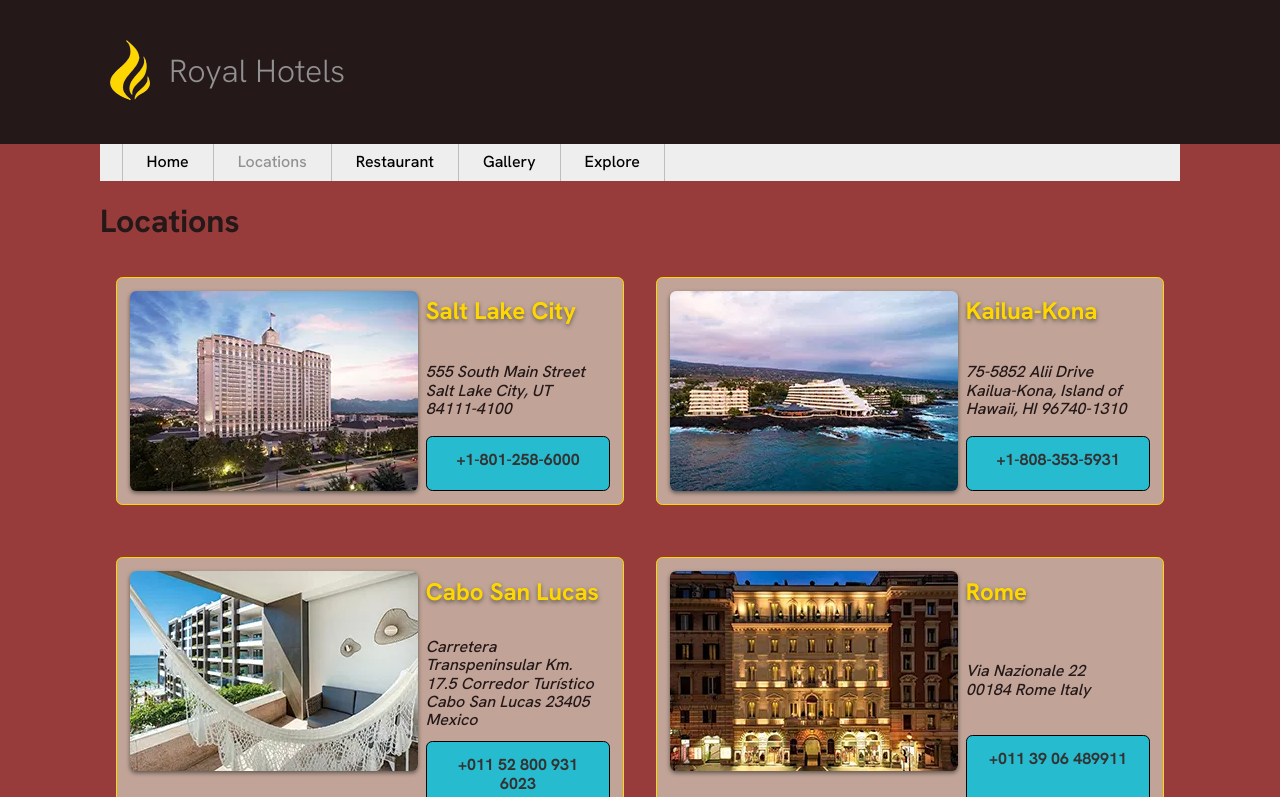
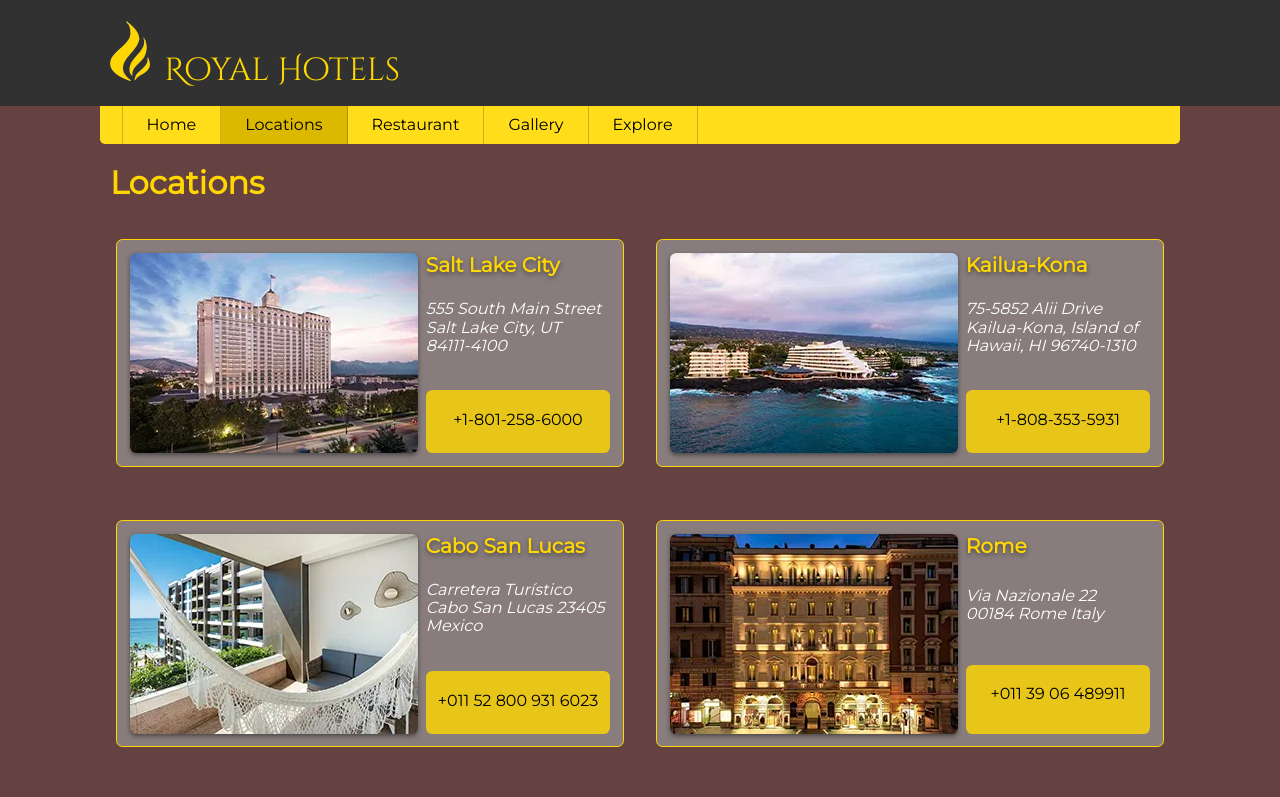
Before and after one commit to Mattamosa/hotel-chain, a plain HTML site: page index.html in a window 1280 px wide. Shown: the top 797 px of the page. Drawn offline with Linux system fonts and the light colour scheme.

Commit message:
Progress

```diff
--- a/data/hotels.js
+++ b/data/hotels.js
@@ -14,7 +14,7 @@ export const hotels = [
   {
     "name": "Cabo San Lucas",
     "photo": "3.webp",
-    "address": ["Carretera Transpeninsular Km. 17.5 Corredor Turístico","Cabo San Lucas 23405 Mexico"],
+    "address": ["Carretera Turístico","Cabo San Lucas 23405 Mexico"],
     "phone": "+011 52 800 931 6023"
   },
   {
@@ -38,7 +38,7 @@ export const hotels = [
   {
     "name": "Bangkok",
     "photo": "7.webp",
-    "address": ["372 Sri Ayutthaya Road","Thanon Phyathai Rajthevi, Bangkok 10400 Thailand"],
+    "address": ["372 Sri Ayutthaya","Thanon Phyathai Rajthevi, Bangkok 10400 Thailand"],
     "phone": "+66 (0) 2248 5511-15"
   },
   {
--- a/index.html
+++ b/index.html
@@ -10,8 +10,9 @@
   <meta name="viewport" content="width=device-width, initial-scale=1.0">
 
   <link rel="preconnect" href="https://fonts.googleapis.com">
-  <link rel="preconnect" href="https://fonts.gstatic.com" crossorigin>
-  <link href="https://fonts.googleapis.com/css2?family=Hanken+Grotesk:wght@300;500;700&display=swap" rel="stylesheet">
+<link rel="preconnect" href="https://fonts.gstatic.com" crossorigin>
+<link href="https://fonts.googleapis.com/css2?family=Cinzel+Decorative:wght@400;700&family=Montserrat&display=swap" rel="stylesheet">
+
   <link href="css/styles.min.css" rel="stylesheet">
 
   <!-- Fav icons stuff -->
--- a/scss/_large.scss
+++ b/scss/_large.scss
@@ -15,6 +15,8 @@ nav {
   position: static;
   transform: translateX(0);
   width: auto;
+  border-bottom-left-radius: 0.3rem;
+  border-bottom-right-radius: 0.3rem;
   div {
     display: none;
   }
@@ -38,8 +40,22 @@ nav {
   section {
     margin: 1rem;
     margin-bottom: 2.3rem;
+    h2 {
+      margin-bottom: 0;
+      font-size: 1.26rem;
+    }
+    img {
+      margin-right: 0.3rem;
+    }
     address {
-      padding-right: 0.4rem;
+      padding-right: 0.2rem;
+      margin-top: 0;
+      font-size: 1rem;
+    }
+    a {
+      padding-top: 1.3rem;
+      padding-right: 0;
+      padding-left: 0;
     }
   }
 }
--- a/scss/_medium.scss
+++ b/scss/_medium.scss
@@ -1,5 +1,5 @@
 header {
-  padding: 2rem $gutter;
+  padding: 1rem $gutter;
   h1 {
     font-size: 2rem;
   }
@@ -15,4 +15,14 @@ header {
     grid-template-columns: 288px auto;
     column-gap: 8px;
   }
+  h2 {
+    margin-top: 0;
+    font-size: 1.4rem;
+  }
+  address {
+    font-size: 1.1rem;
+  }
+  a {
+    padding-bottom: 0;
+  }
 }
--- a/scss/_small.scss
+++ b/scss/_small.scss
@@ -18,7 +18,7 @@ body {
   font-family: $defaultFont;
   font-weight: $normalWeight;
   color: $fontColor;
-  background-color: rgb(151, 59, 59);
+  background-color: #664141;
 }
 
 #pageWrapper {
@@ -33,8 +33,15 @@ body {
 }
 
 #headerWrapper {
-  background-color: #241818;
+  background-color: #313131;
   color: $secondaryColor;
+}
+
+div#pageWrapper.moveOver div.content nav div {
+  color: #ffd700;
+  font-weight: $boldWeight;
+  font-size: 1rem;
+  text-shadow: 0 2px 4px rgba(45, 45, 45, 0.669);
 }
 
 /* START OF HEADER */
@@ -44,28 +51,33 @@ header {
   grid-template-columns: 51px auto 48px;
   align-items: center;
   padding: 0.5rem 2vw;
+  margin-left: 0.3rem;
   h1 {
-    font-size: 1.2rem;
-    font-weight: $lightWeight;
-    padding-left: 0.5rem;
-    color: $primaryColor;
+    font-size: 1.6rem;
+    font-weight: $normalWeight;
+    padding-top: 1rem;
+    padding-left: 0.2rem;
+    color: #ffd700;
+    margin-bottom: 0;
   }
   button {
     width: 48px;
     height: 48px;
     margin: 0;
-    align-self: start;
+    align-self: center;
     background: none;
     border: none;
     font-size: 1.5rem;
     text-align: right;
-    color: #444;
+    color: #ffd900bc;
+    padding-right: 0.5rem;
+    padding-top: 1.55rem;
   }
 }
 
 /* START OF NAVIGATION */
 nav {
-  background: #eee;
+  background: #ffdd1b;
   width: 180px;
   position: absolute;
   top: 0;
@@ -77,7 +89,7 @@ nav {
     text-align: center;
     padding: 1.5rem;
     font-size: 1.1rem;
-    background-color: #666;
+    background-color: #887c7c;
     color: #fff;
   } // end div
   ul {
@@ -91,19 +103,27 @@ nav {
     border-bottom: 1px rgba(0, 0, 0, 0.25) solid;
     text-decoration: none;
     color: black;
+    font-family: $font2;
+    font-weight: $normalWeight;
+    transition: background 0.3s linear;
   } // end anchors
   ul li a:hover {
-    background-color: $secondaryColor;
-    color: #eee;
+    background-color: darken(#ffd700, 13%);
   } // end hover
   li.active a {
-    color: $primaryColor;
+    background-color: darken(#ffd700, 7%);
   }
 }
 
-main {
+main,
+main h1 {
   margin-left: $gutter;
   margin-right: $gutter;
+}
+
+main h1 {
+  color: #ffd700;
+  font-family: $font2;
 }
 
 // START OF CARDS
@@ -111,8 +131,8 @@ main {
   section {
     margin-bottom: 1.2rem;
     padding: 0.8rem;
-    background-color: #cfc7b5c1;
-    border: 1px solid gold;
+    background-color: #989898af;
+    border: 1px solid #ffd700;
     border-radius: 0.4rem;
     display: grid;
     grid-template-areas:
@@ -124,8 +144,9 @@ main {
   h2 {
     grid-area: name;
     margin-top: 0.4rem;
-    color: gold;
+    color: #ffd700;
     text-shadow: 0 2px 4px rgba(45, 45, 45, 0.669);
+    font-family: $font2;
   }
   img {
     grid-area: photo;
@@ -137,19 +158,22 @@ main {
   address {
     grid-area: address;
     margin-top: 0.8rem;
+    color: rgb(255, 255, 255);
+    font-size: 1.1rem;
+    font-family: montserrat;
   }
   a {
     grid-area: phone;
-    background-color: rgb(39, 187, 207);
+    background-color: #ffd900cc;
     padding: 0.9rem;
-    border: 1px solid rgb(0, 0, 0);
     border-radius: 0.4rem;
     text-align: center;
     margin-top: 0.7rem;
     transition: box-shadow 250ms ease-out;
     text-decoration: none;
-    color: #333333;
-    font-weight: $boldWeight;
+    color: #000000;
+    font-weight: $normalWeight;
+    font-family: $font2;
   }
   a:hover {
     box-shadow: 0 0 5px rgba(45, 45, 45, 0.669);
@@ -159,14 +183,14 @@ main {
 
 // Begin of footer
 #footerWrapper {
-  background-color: #01b2d6;
+  background-color: #313131;
 }
 footer {
   padding: 0.5rem $gutter;
   p {
-    color: #241818;
+    color: #ffd700;
     margin: 0;
-    font-weight: $lightWeight;
+    font-weight: $normalWeight;
     text-align: center;
   }
 }
--- a/scss/_variables.scss
+++ b/scss/_variables.scss
@@ -2,9 +2,10 @@ $primaryColor: #919191; // Temp //
 $secondaryColor: #e2e2e2;
 $fontColor: #241818;
 
-$defaultFont: "Hanken Grotesk", sans-serif;
+$defaultFont: "Cinzel Decorative", serif;
+$font2: "Montserrat", sans-serif;
 $lightWeight: 300;
-$normalWeight: 500;
+$normalWeight: 400;
 $boldWeight: 700;
 
 $gutter: 10px;
```
Also changed, not shown: css/styles.css, css/styles.min.css.
